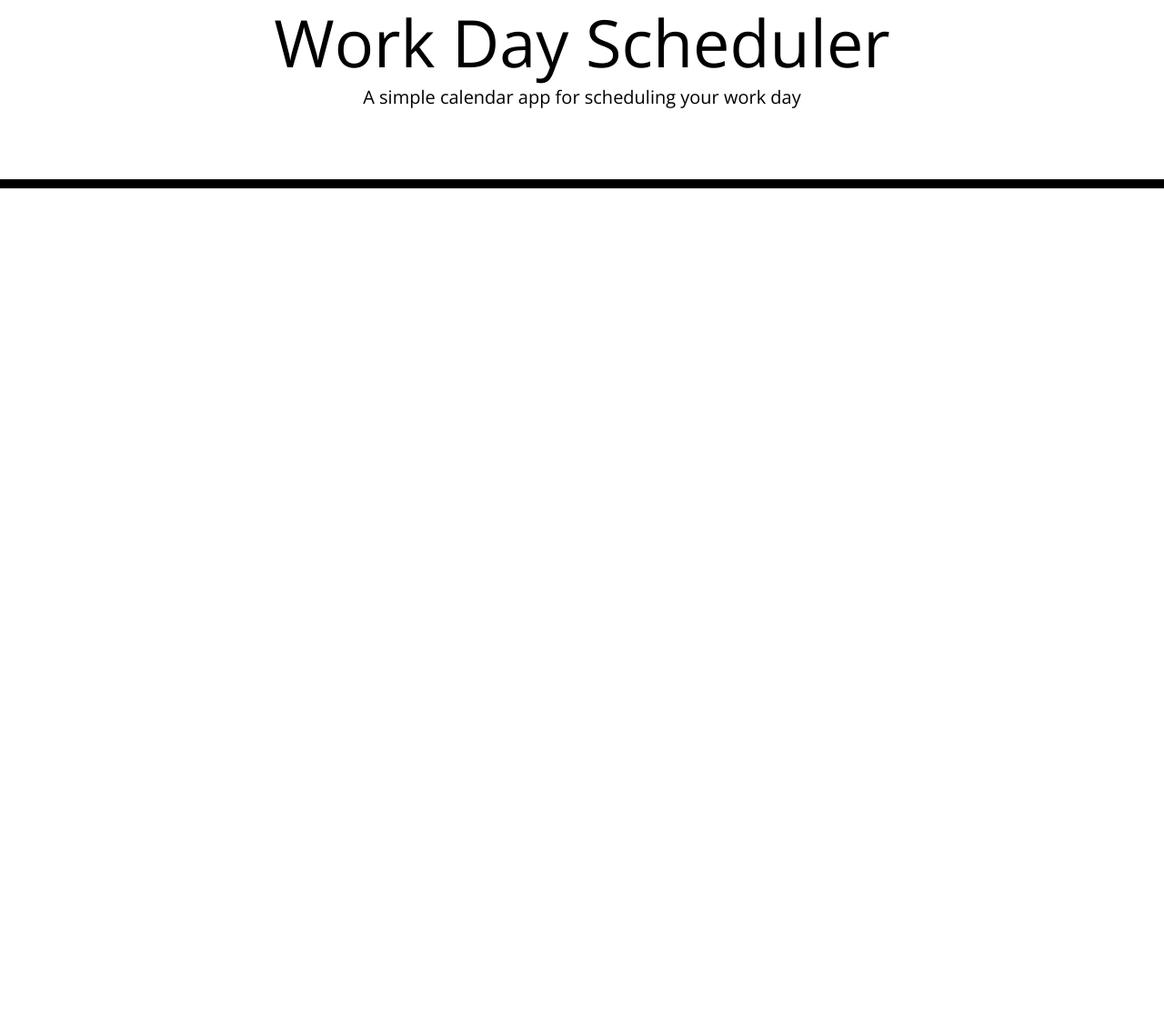
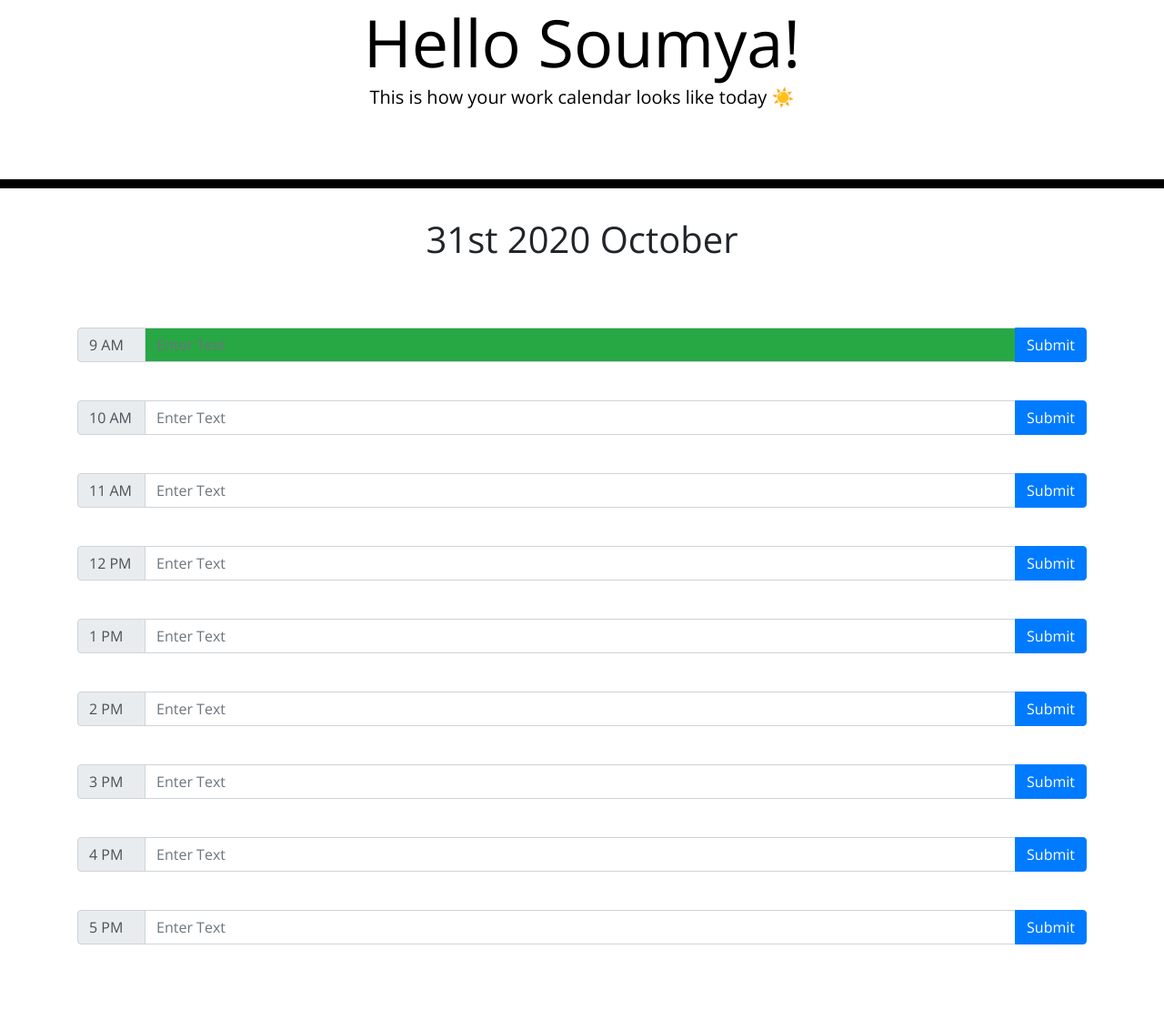
Before and after one commit to sosingh1226/soumya_dayplanner, a plain HTML site: page Develop/index.html in a window 1280 px wide. Shown: the part 61-1182 px from the top of the page at 91% size. Before the commit the page ends 800 px from the top, so only its background shows below. Drawn offline with nearby package versions, Linux system fonts and the light colour scheme.

Commit message:
new commit

```diff
--- /dev/null
+++ b/Assets/app.js
@@ -0,0 +1,42 @@
+
+$(document).ready(function () {
+
+    console.log(parseInt(moment().format('H')))
+
+    const currentTime = moment().format('Do YYYY MMMM')
+    $("#currentTime").text(currentTime)
+    $("span").attr("style", "width: 75px")
+    $("button").text("Submit")
+
+    const times = [9, 10, 11, 12, 13, 14, 15, 16, 17, 23, 24]
+
+    times.forEach(time => {
+      const timeCheck = window.localStorage.getItem(time)
+      const currentHour = moment().hour()
+      const timeId = "#" + time
+      console.log("this is time from list", time)
+      console.log("this is current hr",currentHour)
+
+      if (currentHour > time) {
+        $(timeId).addClass("bg-secondary text-light")
+        $(timeId).attr("disabled", true)
+      } else if (currentHour === time) {
+        $(timeId).addClass("bg-danger text-light")
+      } else {
+        $(timeId).addClass("bg-success text-light")
+      }
+
+      if (timeCheck === null) window.localStorage.setItem(time, "")
+      if (timeCheck.length > 0) $(timeId).attr("value", window.localStorage.getItem(time))
+    })
+
+
+    $("form").on("submit", function (e) {
+      e.preventDefault()
+
+      const time = e.target.querySelector("input").getAttribute("id")
+      const text = e.target.querySelector("input").value
+
+      window.localStorage.setItem(time, text)
+    })
+  })
--- a/Develop/index.html
+++ b/Develop/index.html
@@ -24,15 +24,173 @@
 
   <body>
     <header class="jumbotron">
-      <h1 class="display-3">Work Day Scheduler</h1>
-      <p class="lead">A simple calendar app for scheduling your work day</p>
+      <h1 class="display-3">Hello Soumya!</h1>
+      <p class="lead">This is how your work calendar looks like today ☀️</p>
       <p id="currentDay" class="lead"></p>
     </header>
     <div class="container">
-      <!-- Timeblocks go here -->
+
+      <h1 id="currentTime" class="text-center">hello be styled!</h1>
+
+       <!-- This is for the 9 AM input -->
+       <div class="row">
+        <div class="col-sm-12">
+          <form>
+            <div class="input-group mb-3">
+              <div class="input-group-prepend">
+                <span class="input-group-text"> 9 AM</span>
+              </div>
+              <input id="9" type="text" class="form-control" placeholder="Enter Text">
+              <div class="input-group-append">
+                <button class="btn btn-primary" type="submit" id="button-addon2">Button</button>
+              </div>
+            </div>
+          </form>
+        </div>
+      </div>
+
+      <!-- This is for the 10 AM input -->
+      <div class="row">
+        <div class="col-sm-12">
+          <form>
+            <div class="input-group mb-3">
+              <div class="input-group-prepend">
+                <span class="input-group-text"> 10 AM</span>
+              </div>
+              <input id="10" type="text" class="form-control" placeholder="Enter Text">
+              <div class="input-group-append">
+                <button class="btn btn-primary" type="submit" id="button-addon2">Button</button>
+              </div>
+            </div>
+          </form>
+        </div>
+      </div>
+
+      <!-- This is for the 11 AM input -->
+      <div class="row">
+        <div class="col-sm-12">
+          <form>
+            <div class="input-group mb-3">
+              <div class="input-group-prepend">
+                <span class="input-group-text"> 11 AM</span>
+              </div>
+              <input id="11" type="text" class="form-control" placeholder="Enter Text">
+              <div class="input-group-append">
+                <button class="btn btn-primary" type="submit" id="button-addon2">Button</button>
+              </div>
+            </div>
+          </form>
+        </div>
+      </div>
+
+      <!-- This is for the 12 PM input -->
+      <div class="row">
+        <div class="col-sm-12">
+          <form>
+            <div class="input-group mb-3">
+              <div class="input-group-prepend">
+                <span class="input-group-text"> 12 PM</span>
+              </div>
+              <input id="12" type="text" class="form-control" placeholder="Enter Text">
+              <div class="input-group-append">
+                <button class="btn btn-primary" type="submit" id="button-addon2">Button</button>
+              </div>
+            </div>
+          </form>
+        </div>
+      </div>
+
+      <!-- This is for the 1 PM input -->
+           <div class="row">
+        <div class="col-sm-12">
+          <form>
+            <div class="input-group mb-3">
+              <div class="input-group-prepend">
+                <span class="input-group-text"> 1 PM</span>
+              </div>
+              <input id="13" type="text" class="form-control" placeholder="Enter Text">
+              <div class="input-group-append">
+                <button class="btn btn-primary" type="submit" id="button-addon2">Button</button>
+              </div>
+            </div>
+          </form>
+        </div>
+      </div>
+
+
+      <!--This is for the 2 PM input -->
+      <div class="row">
+        <div class="col-sm-12">
+          <form>
+            <div class="input-group mb-3">
+              <div class="input-group-prepend">
+                <span class="input-group-text"> 2 PM</span>
+              </div>
+              <input id="14" type="text" class="form-control" placeholder="Enter Text">
+              <div class="input-group-append">
+                <button class="btn btn-primary" type="submit" id="button-addon2">Button</button>
+              </div>
+            </div>
+          </form>
+        </div>
+      </div>
+
+      <!-- This is for the 3 PM input -->
+      <div class="row">
+        <div class="col-sm-12">
+          <form>
+            <div class="input-group mb-3">
+              <div class="input-group-prepend">
+                <span class="input-group-text"> 3 PM</span>
+              </div>
+              <input id="15" type="text" class="form-control" placeholder="Enter Text">
+              <div class="input-group-append">
+                <button class="btn btn-primary" type="submit" id="button-addon2">Button</button>
+              </div>
+            </div>
+          </form>
+        </div>
+      </div>
+
+      <!-- This is for the 4 PM input -->
+      <div class="row">
+        <div class="col-sm-12">
+          <form>
+            <div class="input-group mb-3">
+              <div class="input-group-prepend">
+                <span class="input-group-text"> 4 PM</span>
+              </div>
+              <input id="16" type="text" class="form-control" placeholder="Enter Text">
+              <div class="input-group-append">
+                <button class="btn btn-primary" type="submit" id="button-addon2">Button</button>
+              </div>
+            </div>
+          </form>
+        </div>
+      </div>
+
+      <!-- This is for the 5 PM input -->
+      <div class="row">
+        <div class="col-sm-12">
+          <form>
+            <div class="input-group mb-3">
+              <div class="input-group-prepend">
+                <span class="input-group-text"> 5 PM</span>
+              </div>
+              <input id="17" type="text" class="form-control" placeholder="Enter Text">
+              <div class="input-group-append">
+                <button class="btn btn-primary" type="submit" id="button-addon2">Button</button>
+              </div>
+            </div>
+          </form>
+        </div>
+      </div>
+
     </div>
 
+    <script></script>
     <script src="https://cdnjs.cloudflare.com/ajax/libs/jquery/3.2.1/jquery.min.js"></script>
     <script src="https://cdnjs.cloudflare.com/ajax/libs/moment.js/2.24.0/moment.min.js"></script>
+    <script src="../Assets/app.js" ></script>
   </body>
 </html>
```
Also changed, not shown: 1 other file.
